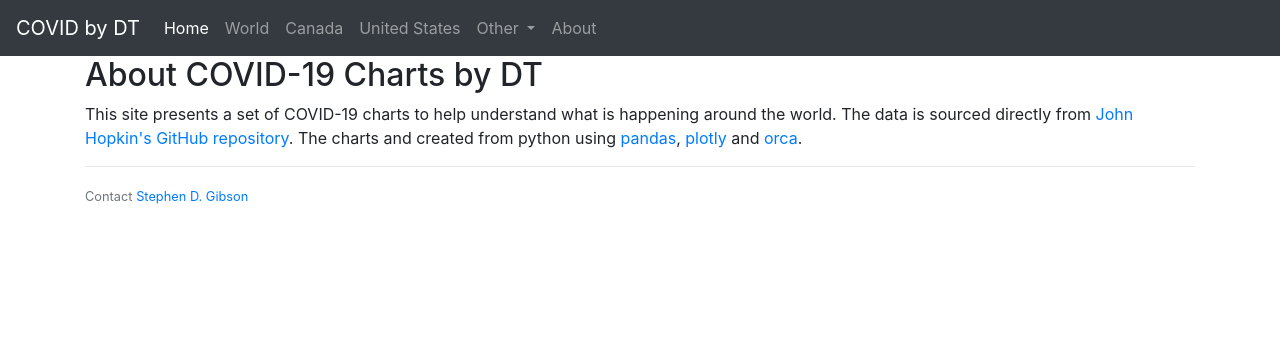
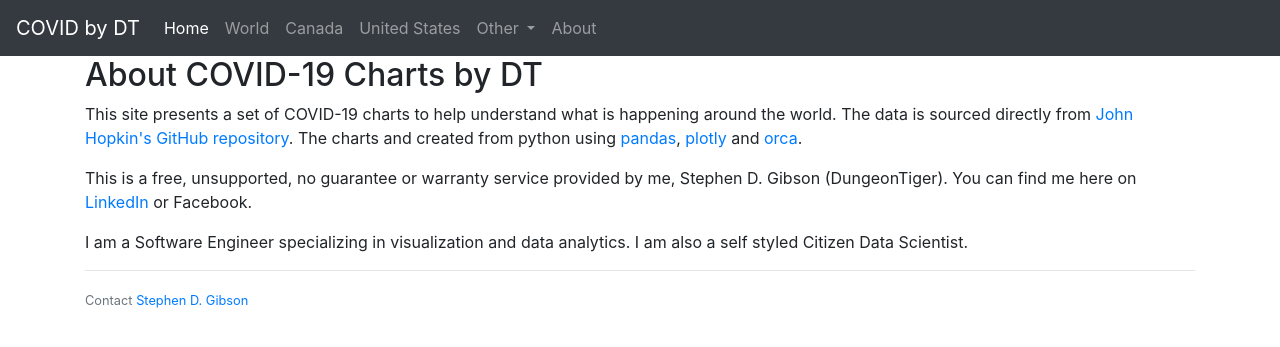
Before and after one commit to dungeontiger/dungeontiger.github.io, a Jekyll site: the page built from about.html, in a window 1280 px wide. Shown: the top 347 px of the page. Built offline with Jekyll 4.4.1, drawn with Linux system fonts in a browser that asks for light colours; nearby versions of some CDN libraries.

Commit message:
updates to about

```diff
--- a/about.html
+++ b/about.html
@@ -8,3 +8,10 @@ title: COVID-19 Charts
         data is sourced directly from <a href="https://github.com/CSSEGISandData/COVID-19">John Hopkin's GitHub repository</a>.  The charts and created from python using
         <a href="https://pandas.pydata.org/">pandas</a>, <a href="https://plotly.com/">plotly</a> and <a href="https://github.com/plotly/orca">orca</a>.
     </p>
+    <p>
+        This is a free, unsupported, no guarantee or warranty service provided by me, Stephen D. Gibson (DungeonTiger).
+        You can find me here on <a href="https://ca.linkedin.com/in/stephendgibson">LinkedIn</a> or Facebook.
+    </p>
+    <p>
+        I am a Software Engineer specializing in visualization and data analytics. I am also a self styled Citizen Data Scientist.
+    </p>
```
